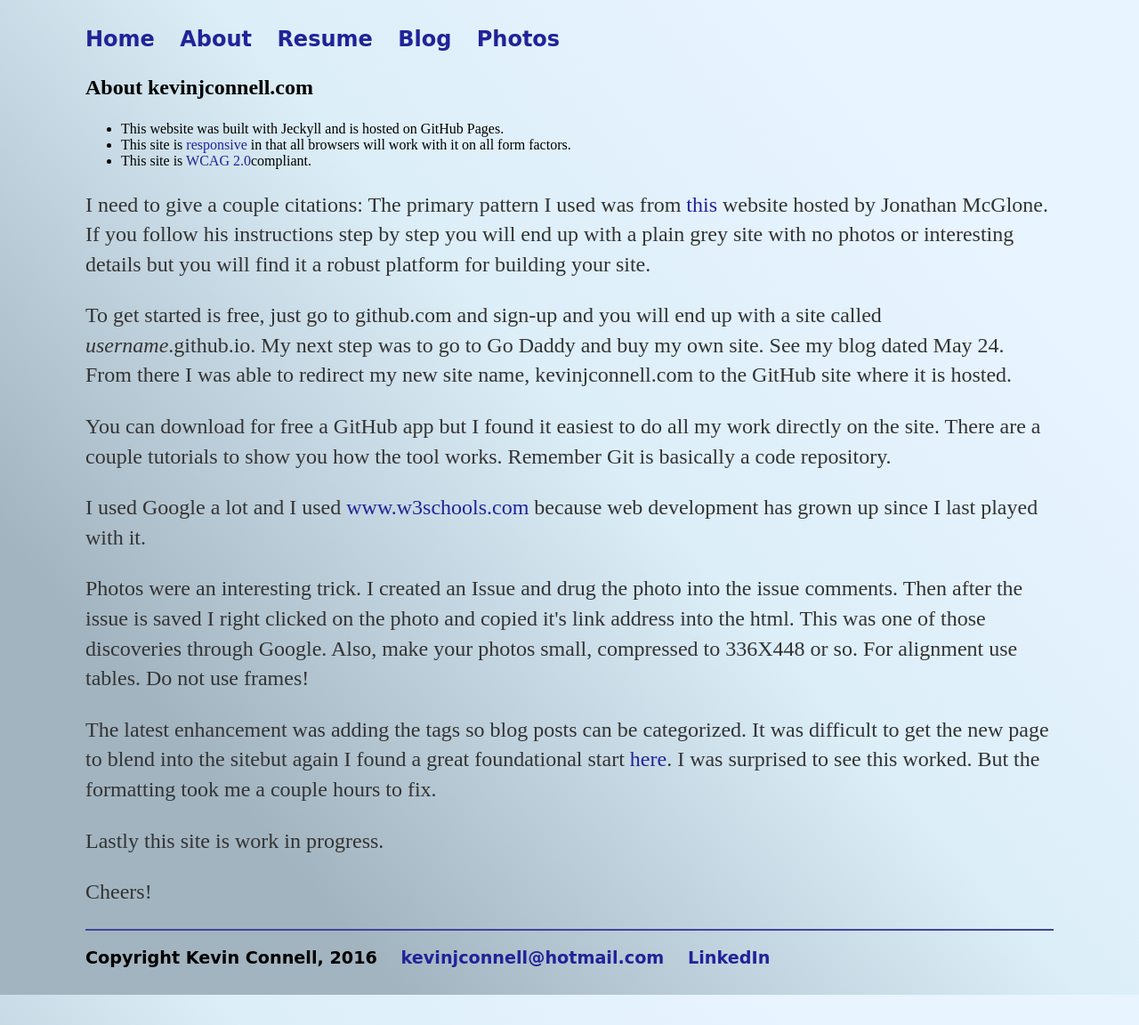
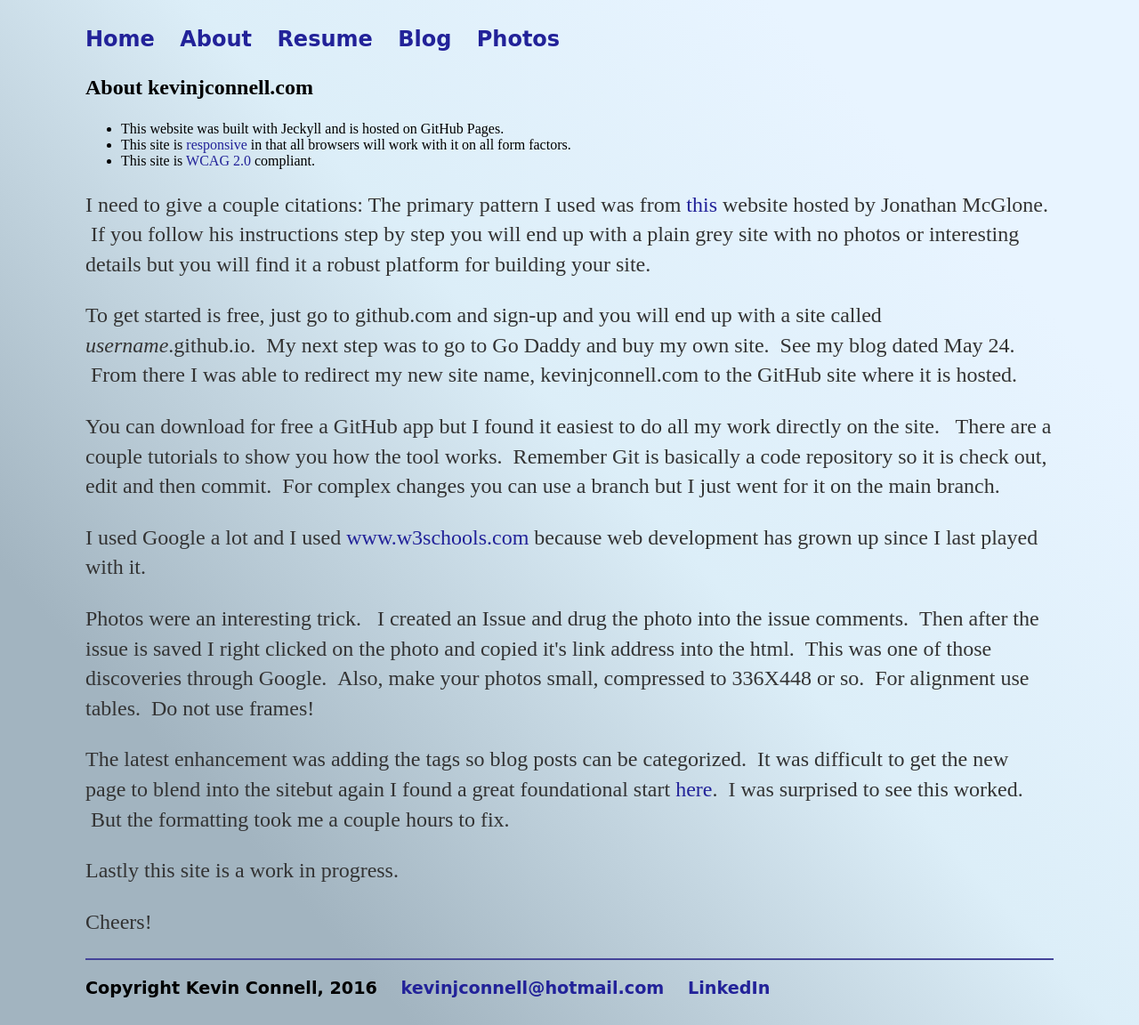
Before and after one commit to mo4dawg/mo4dawg.github.io, a Jekyll site: the page built from theSite/index.html, in a window 1280 px wide. Shown: the whole page at 89% size. Built offline with Jekyll 4.4.1, drawn with Linux system fonts in a browser that asks for light colours.

Commit message:
Update index.html

```diff
--- a/theSite/index.html
+++ b/theSite/index.html
@@ -9,17 +9,17 @@ title: About this Website
   <ul>
     <li>This website was built with Jeckyll and is hosted on GitHub Pages.</li>
     <li>This site is <a href="http://alistapart.com/article/responsive-web-design">responsive</a> in that all browsers will work with it on all form factors.</li>
-    <li>This site is <a href="https://www.w3.org/TR/WCAG20/">WCAG 2.0</a>compliant.</li>
+    <li>This site is <a href="https://www.w3.org/TR/WCAG20/">WCAG 2.0</a> compliant.</li>
   </ul>
 </div>
 <p>I need to give a couple citations:
-  The primary pattern I used was from <a href="http://jmcglone.com/guides/github-pages/">this </a> website hosted by Jonathan McGlone. If you follow his instructions step by step you will end up with a plain grey site with no photos or interesting details but you will find it a robust platform for building your site.</p>
-  <p>To get started is free, just go to github.com and sign-up and you will end up with a site called <i>username</i>.github.io.  My next step was to go to Go Daddy and buy my own site.  See my blog dated May 24.  From there I was able to redirect my new site name, kevinjconnell.com to the GitHub site where it is hosted.</p>
-  <p>You can download for free a GitHub app but I found it easiest to do all my work directly on the site.  There are a couple tutorials to show you how the tool works.  Remember Git is basically a code repository.</p>
+  The primary pattern I used was from <a href="http://jmcglone.com/guides/github-pages/">this </a> website hosted by Jonathan McGlone. &nbsp;If you follow his instructions step by step you will end up with a plain grey site with no photos or interesting details but you will find it a robust platform for building your site.</p>
+  <p>To get started is free, just go to github.com and sign-up and you will end up with a site called <i>username</i>.github.io.&nbsp;  My next step was to go to Go Daddy and buy my own site.  &nbsp;See my blog dated May 24.  &nbsp;From there I was able to redirect my new site name, kevinjconnell.com to the GitHub site where it is hosted.</p>
+  <p>You can download for free a GitHub app but I found it easiest to do all my work directly on the site. &nbsp; There are a couple tutorials to show you how the tool works.  &nbsp;Remember Git is basically a code repository so it is check out, edit and then commit.  &nbsp;For complex changes you can use a branch but I just went for it on the main branch.</p>
   <p>I used Google a lot and I used <a href="http://www.w3schools.com/">www.w3schools.com </a> because web development has grown up since I last played with it.</p>
-  <p>Photos were an interesting trick.  I created an Issue and drug the photo into the issue comments.  Then after the issue is saved I right clicked on the photo and copied it's link address into the html.  This was one of those discoveries through Google.  Also, make your photos small, compressed to 336X448 or so.  For alignment use tables.  Do not use frames!</p>
-  <p>The latest enhancement was adding the tags so blog posts can be categorized.  It was difficult to get the new page to blend into the sitebut again I found a great foundational start <a href="https://blog.meinside.pe.kr/Adding-tag-cloud-and-archives-page-to-Jekyll/">here</a>.  I was surprised to see this worked.  But the formatting took me a couple hours to fix.</p>
-  <p>Lastly this site is  work in progress.</p>
+  <p>Photos were an interesting trick. &nbsp; I created an Issue and drug the photo into the issue comments.  &nbsp;Then after the issue is saved I right clicked on the photo and copied it's link address into the html.  &nbsp;This was one of those discoveries through Google.  &nbsp;Also, make your photos small, compressed to 336X448 or so.  &nbsp;For alignment use tables.  &nbsp;Do not use frames!</p>
+  <p>The latest enhancement was adding the tags so blog posts can be categorized.  &nbsp;It was difficult to get the new page to blend into the sitebut again I found a great foundational start <a href="https://blog.meinside.pe.kr/Adding-tag-cloud-and-archives-page-to-Jekyll/">here</a>.  &nbsp;I was surprised to see this worked.  &nbsp;But the formatting took me a couple hours to fix.</p>
+  <p>Lastly this site is a work in progress.</p>
   <p>Cheers!</p>
 
 
```
